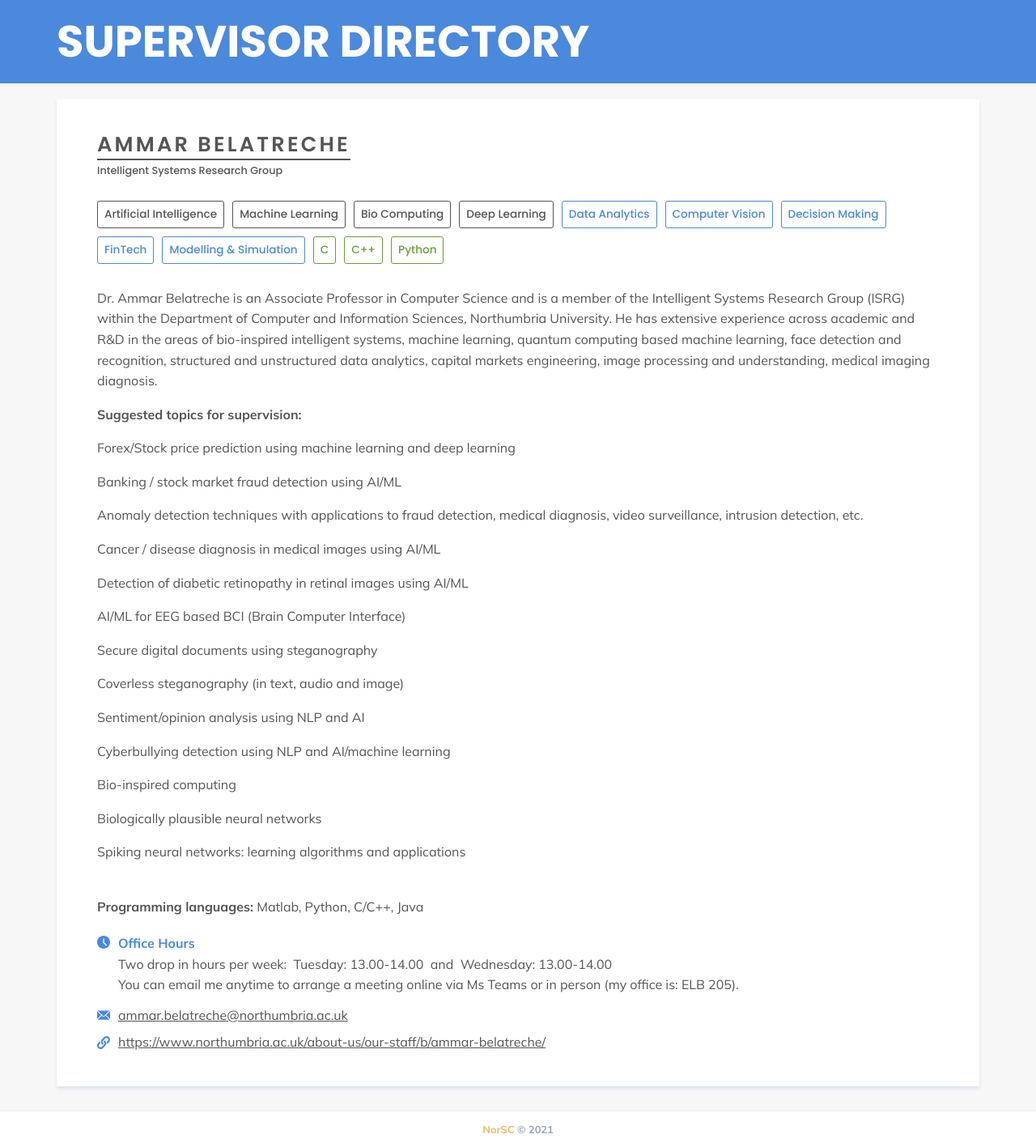
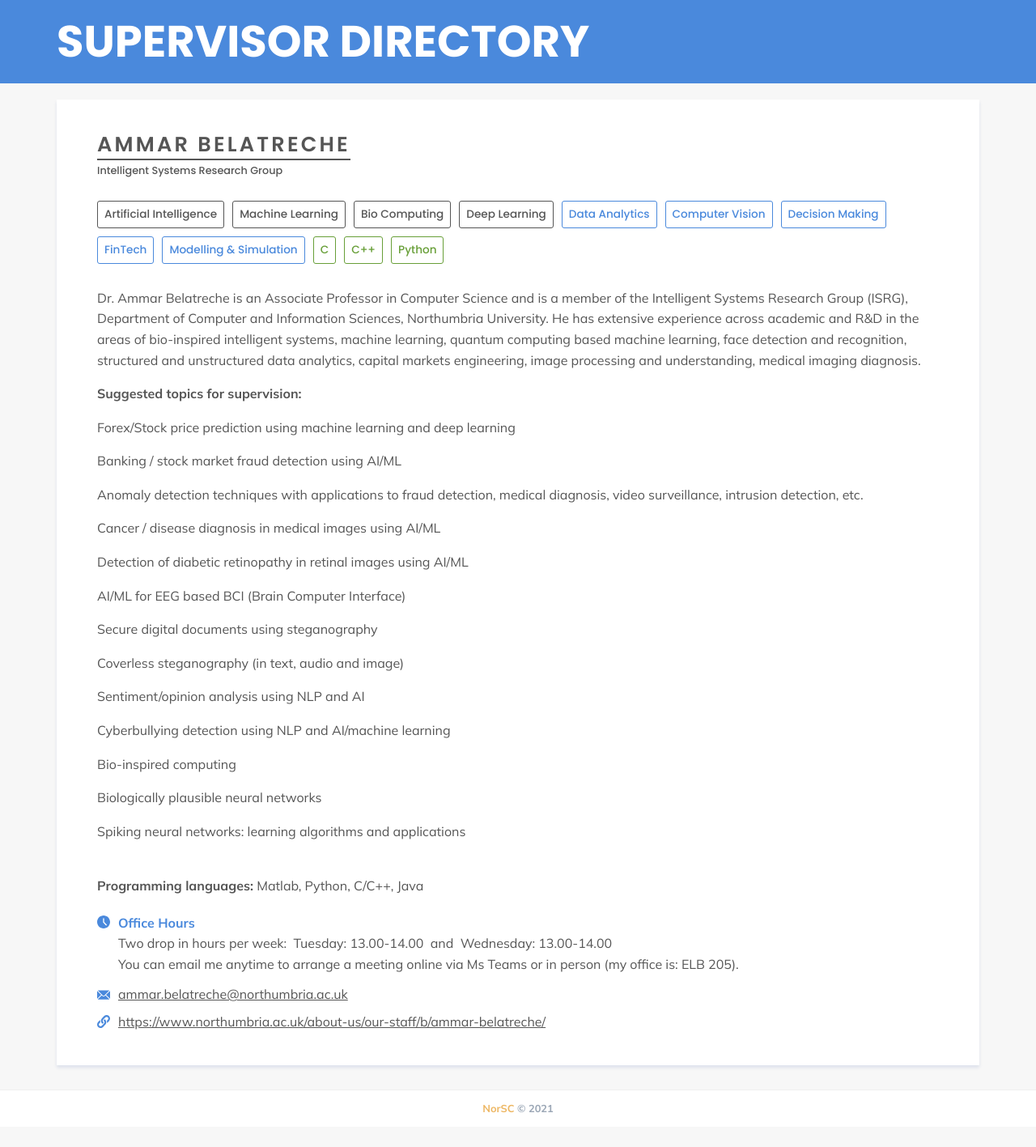
Before and after one commit to NorSC/supervisor-search, a Jekyll site: the page built from _supervisors/ammar-belatreche.md, in a window 1280 px wide. Shown: the whole page at 81% size. Built offline with Jekyll 4.4.1, drawn with Linux system fonts in a browser that asks for light colours; a script that is not in the unit is left out; after the commit the page ends 1392 px from its top, so only the background shows below that.

Commit message:
Update Supervisors “ammar-belatreche”

```diff
--- a/_supervisors/ammar-belatreche.md
+++ b/_supervisors/ammar-belatreche.md
@@ -28,8 +28,8 @@ technologies_languages:
   - Python
 additional_details: >-
   Dr. Ammar Belatreche is an Associate Professor in Computer Science and is a
-  member of the Intelligent Systems Research Group (ISRG) within the Department
-  of Computer and Information Sciences, Northumbria University. He has extensive
+  member of the Intelligent Systems Research Group (ISRG), Department of
+  Computer and Information Sciences, Northumbria University. He has extensive
   experience across academic and R&D in the areas of bio-inspired intelligent
   systems, machine learning, quantum computing based machine learning, face
   detection and recognition, structured and unstructured data analytics, capital
@@ -84,8 +84,8 @@ additional_details: >-
   **Programming languages:** Matlab, Python, C/C++, Java
 additional_details_msc: >-
   Dr. Ammar Belatreche is an Associate Professor in Computer Science and is a
-  member of the Intelligent Systems Research Group (ISRG) within the Department
-  of Computer and Information Sciences, Northumbria University. He has extensive
+  member of the Intelligent Systems Research Group (ISRG), Department of
+  Computer and Information Sciences, Northumbria University. He has extensive
   experience across academic and R&D in the areas of bio-inspired intelligent
   systems, machine learning, quantum computing based machine learning, face
   detection and recognition, structured and unstructured data analytics, capital
```
